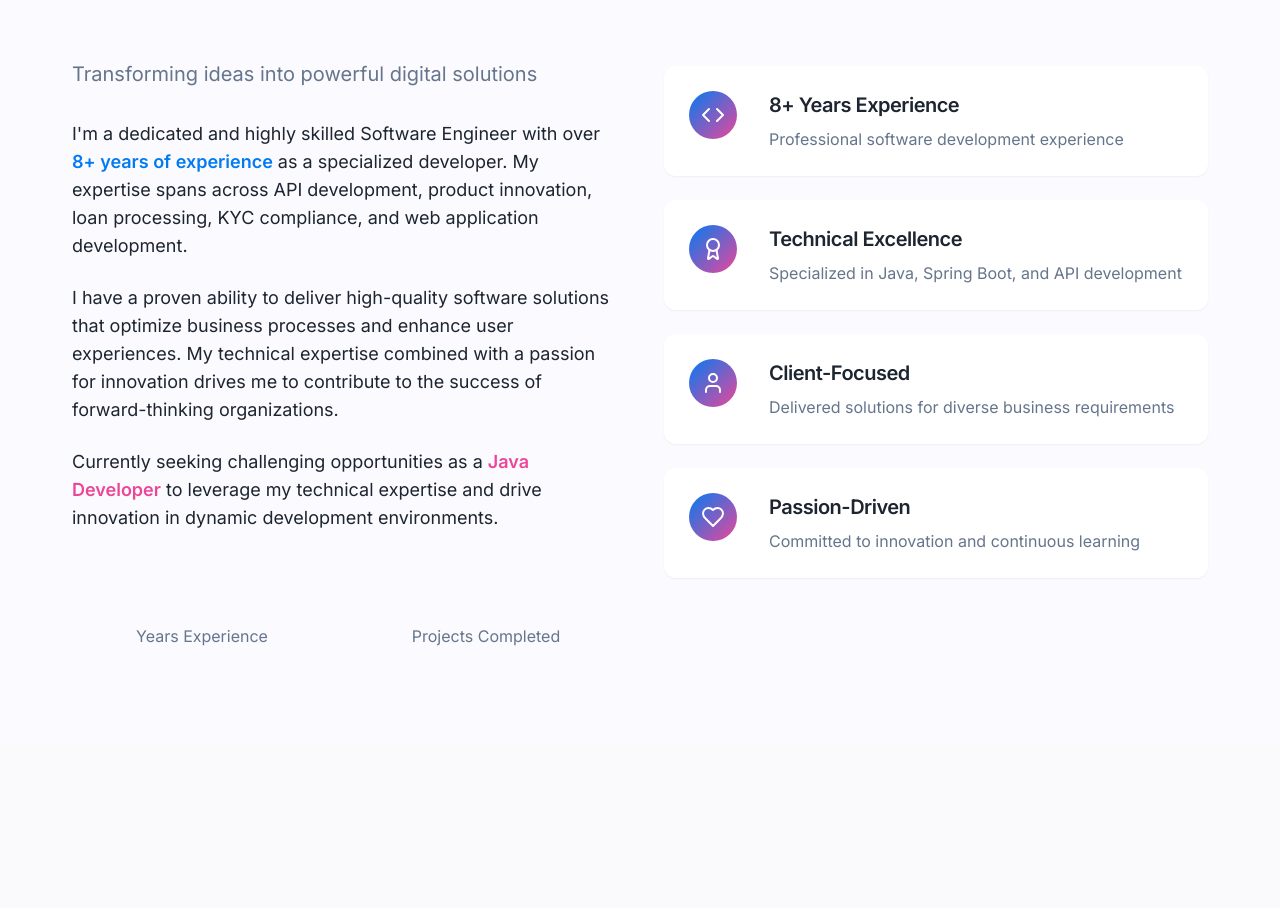
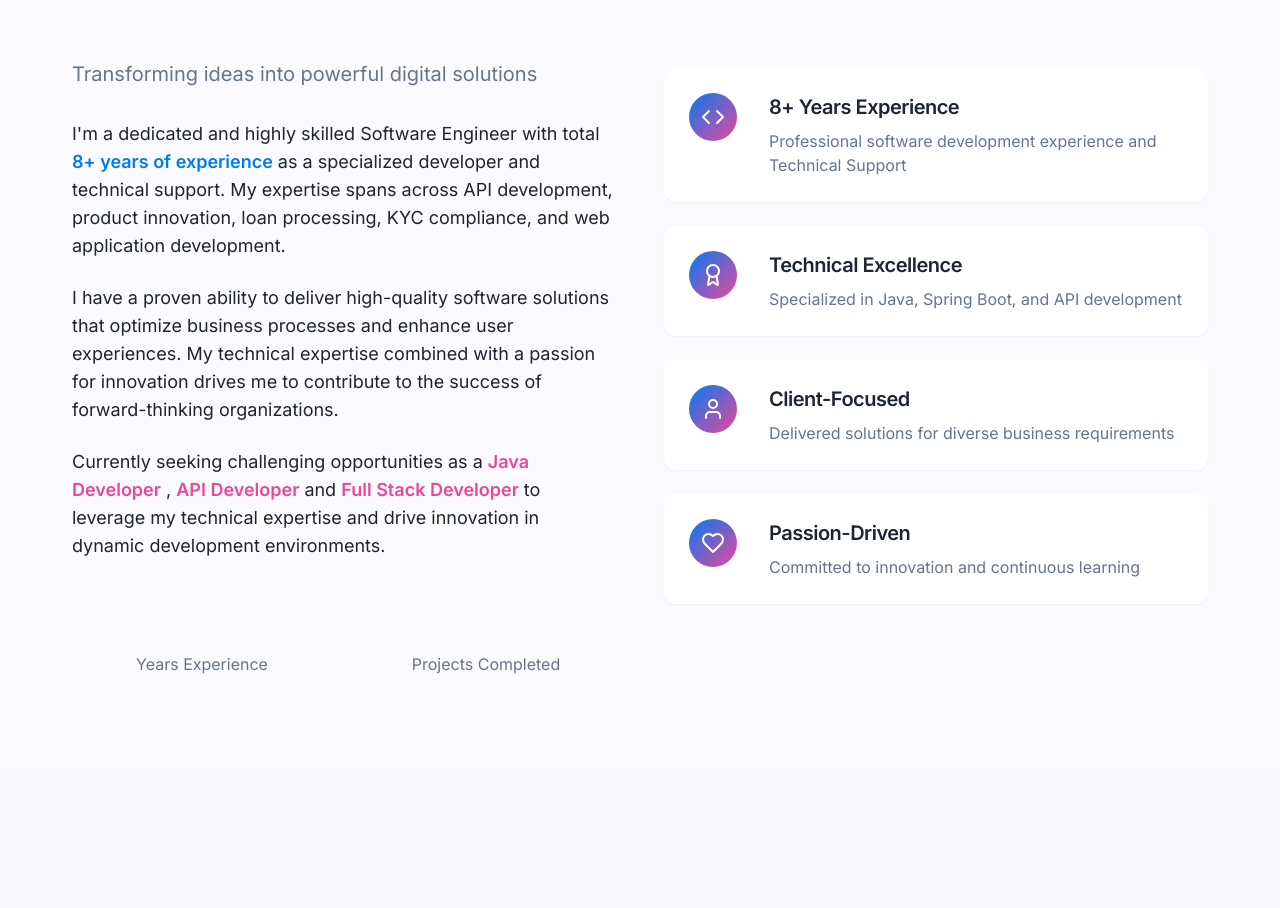
Before and after one commit to rajeshkanna-s/rajeshkanna-portfolio-showcase, a React (Vite) app: page / in a window 1280 px wide. Shown: the part 900-1808 px from the top of the page. Built offline with nearby package versions, Linux system fonts and the light colour scheme.

Commit message:
Exp changess

```diff
--- a/index.html
+++ b/index.html
@@ -4,7 +4,7 @@
     <meta charset="UTF-8" />
     <meta name="viewport" content="width=device-width, initial-scale=1.0" />
     <title>Rajeshkanna - Software Engineer Portfolio</title>
-    <meta name="description" content="Professional portfolio of Rajeshkanna, Software Engineer with 8+ years experience in Java, Spring Boot, and full-stack development" />
+    <meta name="description" content="Professional portfolio of Rajeshkanna, Software Engineer with total 8+ years experience in Java, Spring Boot, full-stack development and technical Support" />
     <meta name="author" content="Rajeshkanna" />
 
     <!-- EmailJS SDK -->
@@ -17,7 +17,7 @@
     </script>
 
     <meta property="og:title" content="Rajeshkanna S - Software Engineer Portfolio" />
-    <meta property="og:description" content="Professional portfolio of Rajeshkanna S, Software Engineer with 6+ years experience in Java, Spring Boot, and full-stack development" />
+    <meta property="og:description" content="Professional portfolio of Rajeshkanna S, Software Engineer with total 8+ years experience in Java, Spring Boot, full-stack development and technical Support" />
     <meta property="og:type" content="website" />
     <meta property="og:image" content="https://lovable.dev/opengraph-image-p98pqg.png" />
 
--- a/src/components/About.tsx
+++ b/src/components/About.tsx
@@ -6,7 +6,7 @@ const About = () => {
     {
       icon: Code,
       title: '8+ Years Experience',
-      description: 'Professional software development experience',
+      description: 'Professional software development experience and Technical Support',
     },
     {
       icon: Award,
@@ -42,9 +42,9 @@ const About = () => {
 
             <div className="space-y-4 sm:space-y-6 text-base sm:text-lg leading-relaxed text-foreground">
               <p>
-                I'm a dedicated and highly skilled Software Engineer with over{' '}
+                I'm a dedicated and highly skilled Software Engineer with total{' '}
                 <span className="font-semibold text-primary">8+ years of experience</span>{' '}
-                as a specialized developer. My expertise spans across API development,
+                as a specialized developer and technical support. My expertise spans across API development,
                 product innovation, loan processing, KYC compliance, and web application development.
               </p>
 
@@ -57,7 +57,9 @@ const About = () => {
 
               <p>
                 Currently seeking challenging opportunities as a{' '}
-                <span className="font-semibold text-secondary">Java Developer</span>{' '}
+                <span className="font-semibold text-secondary">Java Developer</span>{' , '}
+                <span className="font-semibold text-secondary">API Developer</span>{' and '}
+                <span className="font-semibold text-secondary">Full Stack Developer</span>{' '}
                 to leverage my technical expertise and drive innovation in dynamic
                 development environments.
               </p>
```
